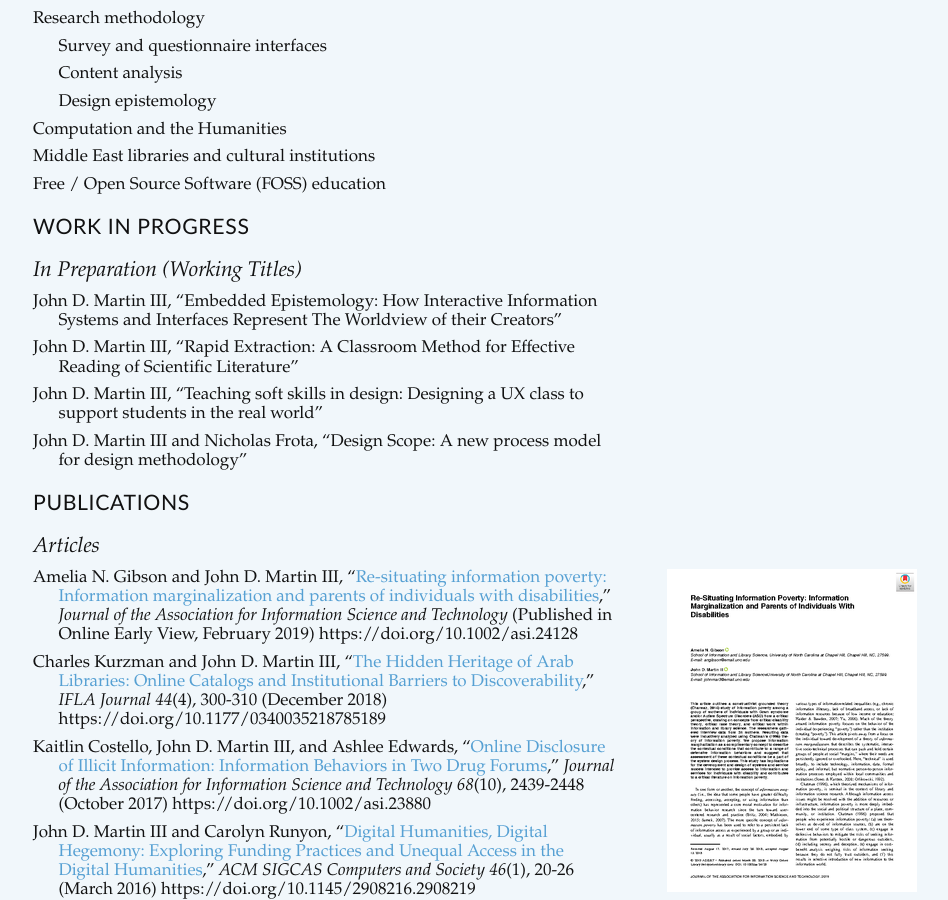
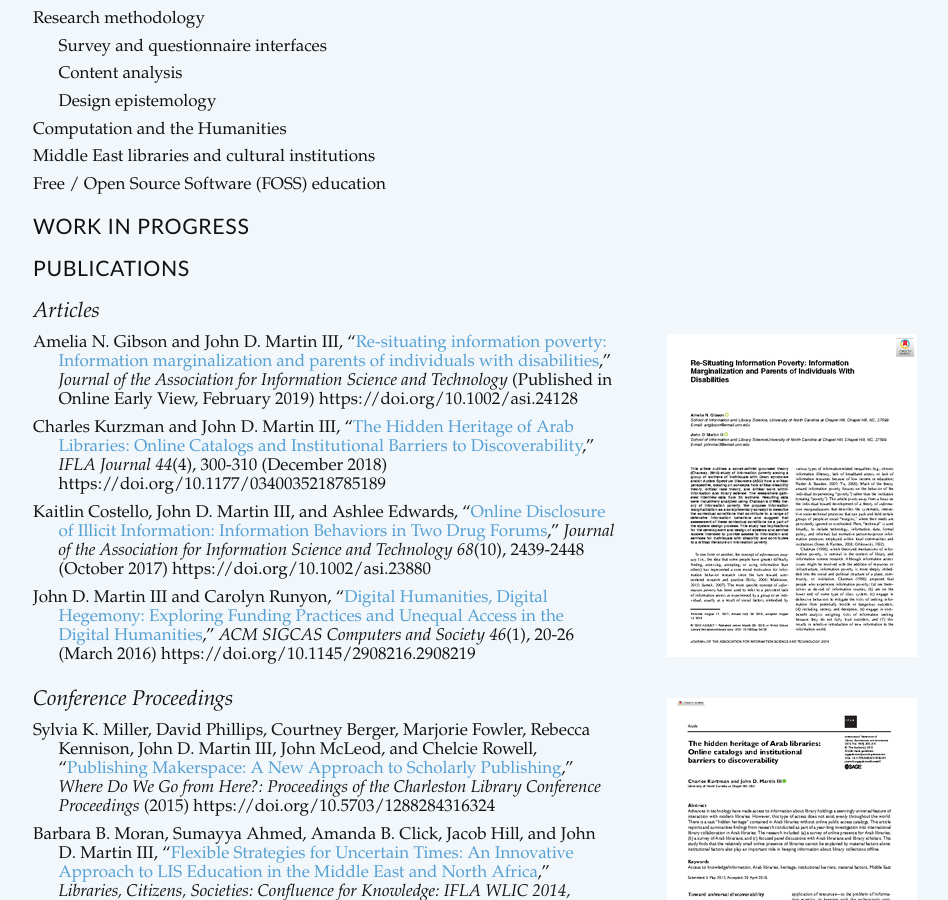
Before and after one commit to jdmar3/jdmar3.github.io, a Jekyll site: the page built from cv/index.md, in a window 1280 px wide and 900 px high, scrolled down 787 px. Shown: the whole window, without its empty margins (47-995 px from the left). Built offline with Jekyll 4.4.1, drawn with Linux system fonts in a browser that asks for light colours; some web fonts are replaced; Markdown is read by kramdown in place of the engine named in the settings; some of the changed lines change nothing that is shown; some of the changed text lies outside the part shown.

Commit message:
update cv

```diff
--- a/cv/index.md
+++ b/cv/index.md
@@ -51,7 +51,7 @@ PhD candidate in the School of Information and Library Science at the University
 
 ## In Press
 
-{% endcomment %}
+
 
 ## In Preparation (Working Titles)
 
@@ -59,6 +59,8 @@ PhD candidate in the School of Information and Library Science at the University
 - John D. Martin III, "Rapid Extraction: A Classroom Method for Effective Reading of Scientific Literature"
 - John D. Martin III, "Teaching soft skills in design: Designing a UX class to support students in the real world"
 - John D. Martin III and Nicholas Frota, "Design Scope: A new process model for design methodology"
+
+{% endcomment %}
 
 # Publications
 
@@ -151,7 +153,7 @@ PhD candidate in the School of Information and Library Science at the University
 # Teaching
 
 - Adjunct Lecturer, Department of Library and Information Science, IUPUI (2018-2019)
-  - LIS-S 506, Introduction to Research (2018-2019)
+  - LIS-S 506, Introduction to Research (Fall 2018/Spring, Summer I and Fall 2019)
 - Adjunct Instructor, School of Information and Library Science, University of North Carolina at Chapel Hill (2015-2018)
 	- INLS 161, [Tools for Information Literacy](https://inls161.johndmart.in) (Summer II [2015](https://ils.unc.edu/courses/2015_summerII/inls161_001/)/[2016](https://ils.unc.edu/courses/2016_summerII/inls161_001/)/[2017](https://ils.unc.edu/courses/2016_summerII/inls161_001))
 	- INLS 780, [User Interface Design](https://inls718.johndmart.in) (Spring [2017](http://ils.unc.edu/courses/2017_spring/inls718_001/))
```
